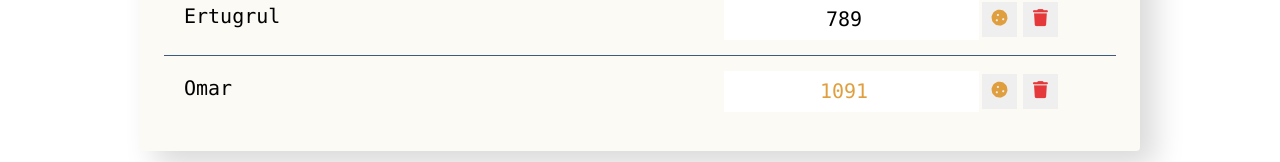
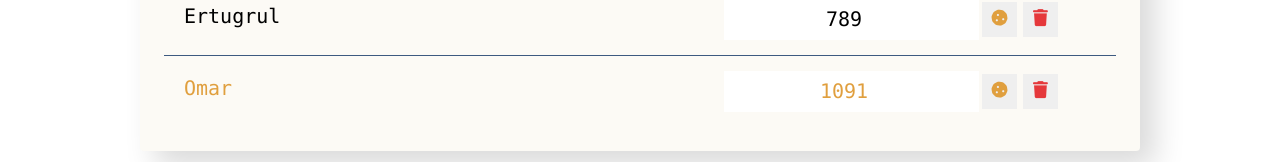
Before and after one commit to javohir7777/portfolio, a React (Create React App) app: page /contact in a window 1280 px wide. Shown: the part 392-554 px from the top of the page. Built offline with nearby package versions, Linux system fonts and the light colour scheme.

Commit message:
ertyu
werty

```diff
--- a/src/pages/app-filter-item/App-filter.item.js
+++ b/src/pages/app-filter-item/App-filter.item.js
@@ -5,9 +5,9 @@
     <li
       className={`list-group-item d-flex justify-content-between ${
         favourite && "favourite"
-      } `}
+      }`}
     >
-      <span className="list-group-item-label">{name}</span>
+      <span className="list-group-item-lable">{name}</span>
       <input
         type="number"
         className="list-group-item-input"
```
